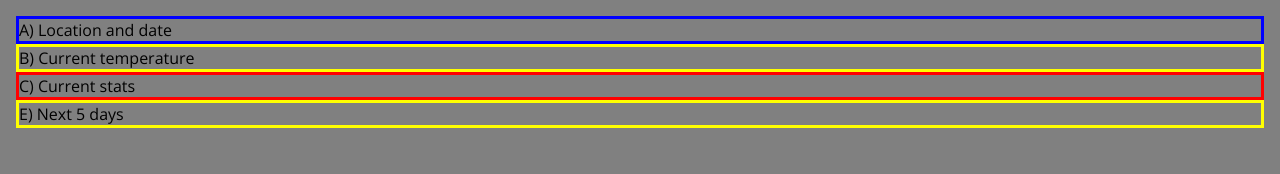
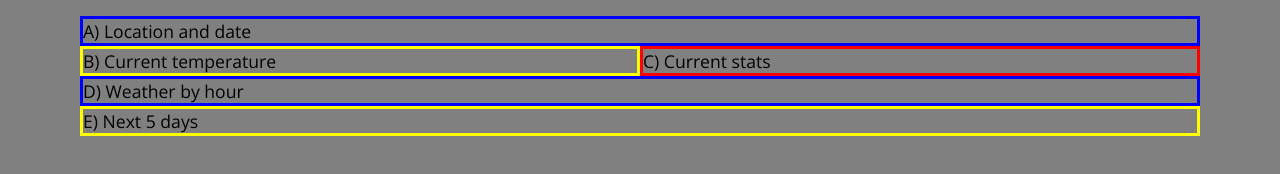
Before and after one commit to JonUK/responsive-web-weather-app, a plain HTML site: page index.html in a window 1280 px wide. Drawn offline with nearby package versions, Linux system fonts and the light colour scheme.

Commit message:
Adjusting layout

```diff
--- a/index.css
+++ b/index.css
@@ -16,6 +16,14 @@ body {
   flex-wrap: wrap;
 }
 
+@media screen and (min-width: 1140px) {
+  .main-container {
+    width: 1120px;
+    margin: 8px auto;
+    font-size: 1.1em;
+  }
+}
+
 .location-and-date {
   width: 100%;
   border: 3px solid blue;
@@ -31,12 +39,25 @@ body {
   border: 3px solid red;
 }
 
+@media screen and (min-width: 1024px) {
+  .current-temperature,
+  .current-stats {
+    width: 50%;
+  }
+}
+
 .weather-by-hour {
   display: none;
   width: 100%;
   border: 3px solid blue;
 }
 
+@media screen and (min-width: 1024px) {
+  .weather-by-hour {
+    display: block;
+  }
+}
+
 .next-5-days {
   width: 100%;
   border: 3px solid yellow;
```
